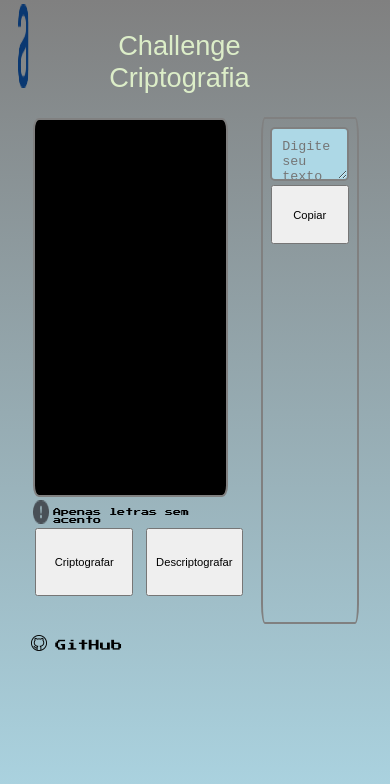
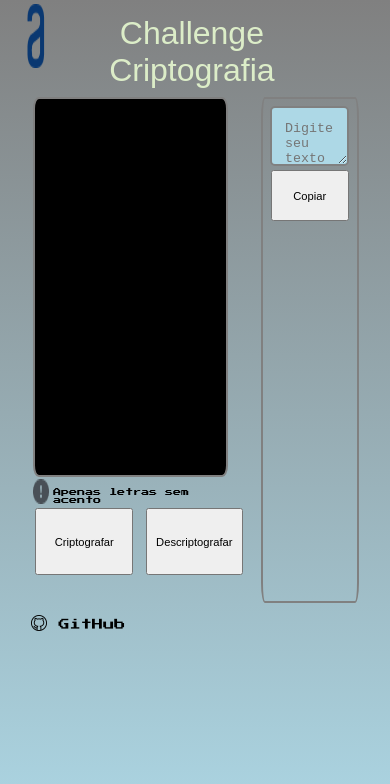
Before and after one commit to LuizFried/AluraChallenge, a plain HTML site: page index.html in a window 390 px wide. Drawn offline with Linux system fonts and the light colour scheme; a web font is replaced by a local one.

Commit message:
continuacao de responsividade

```diff
--- a/index.html
+++ b/index.html
@@ -36,8 +36,7 @@
 
     </section>
     <footer class="container__3">
-        <img class="image_git" src="assets/github (1).png" alt="imagem github"></img>
-        <a class="Github" href="https://github.com/LuizFried" target="_blank">GitHub</a>
+        <a class="Github" href="https://github.com/LuizFried" target="_blank"><img class="image_git" src="assets/github (1).png" alt="imagem github"></img> GitHub</a>
 
     </footer>
 
--- a/style.css
+++ b/style.css
@@ -1,5 +1,4 @@
 @import url('https://fonts.googleapis.com/css2?family=Press+Start+2P&family=Russo+One&family=Sixtyfour&display=swap');
-
 
 
 *{
@@ -33,20 +32,20 @@ body{
 .container__1{
     display: flex;
     flex-direction: row;
-    box-sizing: border-box;
+    box-sizing: content-box;
 
 }
 
 .logo {
-    width: 10vw;
-    height: 10vh;
+    width: 4rem;
+    height: 4rem;
     margin: 1%;
 
 }
 
 .Titulo__principal{
-    width: 90vw;
-    height: 10vh;
+    width: 50rem;
+    height:4rem;
     display: flex;
     justify-content: center;
     align-items: center;
@@ -54,8 +53,9 @@ body{
     margin-top: 5%;
     margin-right: 20%;
     font-family: 'Sixtyfour', sans-serif;
-    font-size: 170%;
+    font-size: 2rem;
     color: #DCEDC8;
+    box-sizing: border-box;
 
 
 }
@@ -164,7 +164,7 @@ body{
     max-width: 600px;
     height: auto;
     max-height: 300px;
-    padding: 10px;
+    padding: 0.8rem;
     background-color: lightblue;
     border: 2px solid grey;
     border-radius: 5px;
@@ -174,7 +174,8 @@ body{
 
 .copiartexto{
     width: 20vw;
-    height: 7vh;
+    height: 6vh;
+    min-height: 6vh;
     margin-top: 6%;
     padding: 1%;
     font-size: 0.7rem;
@@ -194,18 +195,26 @@ body{
 .image_git{
     width: 1rem;
     height: 1rem;
-    margin-bottom: 0.2rem;
+    margin-bottom: 0.4rem;
+    transition: transform 0.3s ease-in-out;
+    vertical-align: middle;
 }
 
 .Github{
     outline: none;
     color: black;
     font-family: 'Press Start 2P', system-ui;
-    font-size: 70%;
+    font-size: 0.7rem;
+    vertical-align: middle;
 
 }
 
+.image_git:hover{
+    color: grey;
+    transform: scale(1.1);
+}
 
 .Github:hover{
     color: grey;
+    transform: scale(1.1);
 }
```
